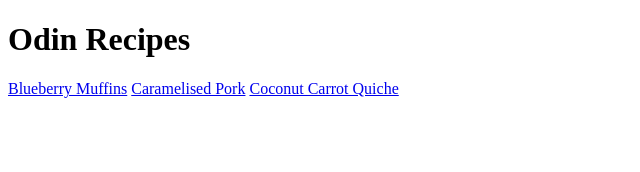
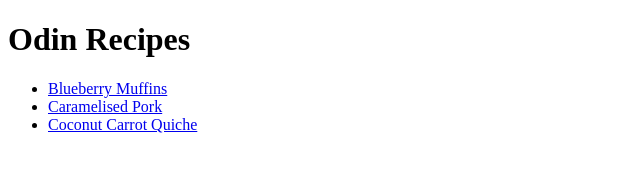
Before and after one commit to blakejonesm/odin-recipes, a plain HTML site: page index.html in a window 1280 px wide. Shown: the whole page, without its empty margins (0-640 px from the left). Drawn offline with Linux system fonts and the light colour scheme.

Commit message:
Add list to home page, add home links to pages
Created an unordered list and home links on recipe pages
for easier navigation through website

Additionally closed off <ol> tags on bbmuffins and cpork pages

```diff
--- a/index.html
+++ b/index.html
@@ -8,8 +8,10 @@
 </head>
 <body>
     <h1>Odin Recipes</h1>
-    <a href="recipes/bbmuffins.html">Blueberry Muffins</a>
-    <a href="./recipes/cpork.html">Caramelised Pork</a>
-    <a href="./recipes/quiche.html">Coconut Carrot Quiche</a>
+    <ul>
+        <li><a href="recipes/bbmuffins.html">Blueberry Muffins</a></li>
+        <li><a href="./recipes/cpork.html">Caramelised Pork</a></li>
+        <li><a href="./recipes/quiche.html">Coconut Carrot Quiche</a></li>
+    </ul>
 </body>
 </html>
```
Also changed, not shown: recipes/bbmuffins.html (+2 -0 lines), recipes/cpork.html (+3 -0 lines), recipes/quiche.html (+2 -0 lines).
